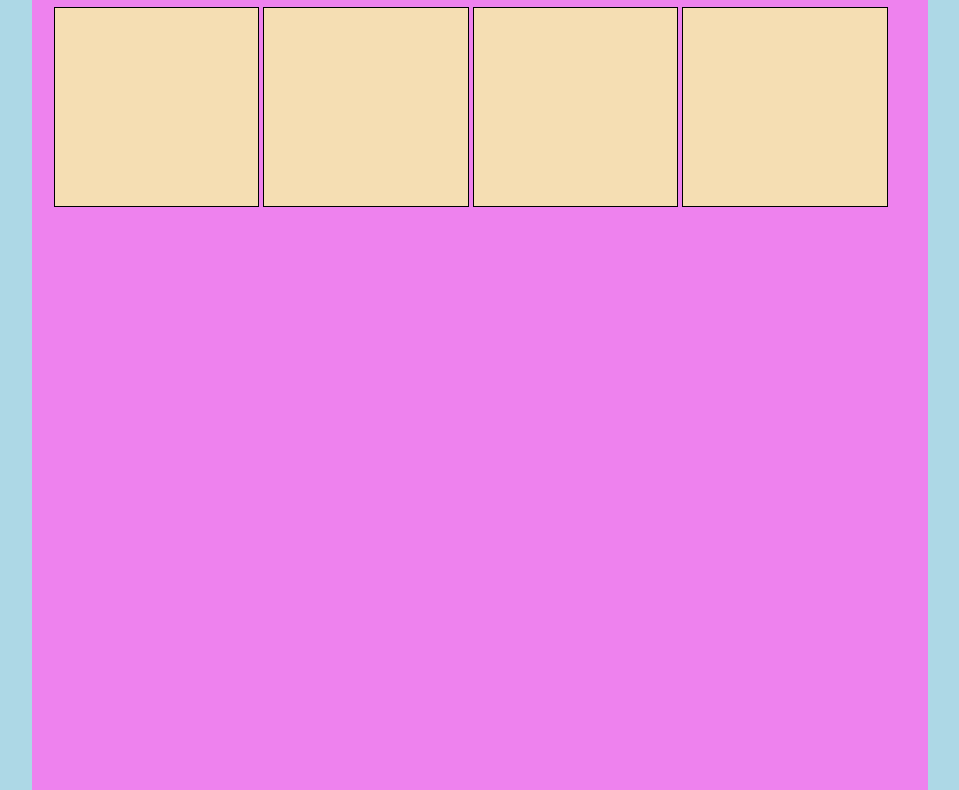
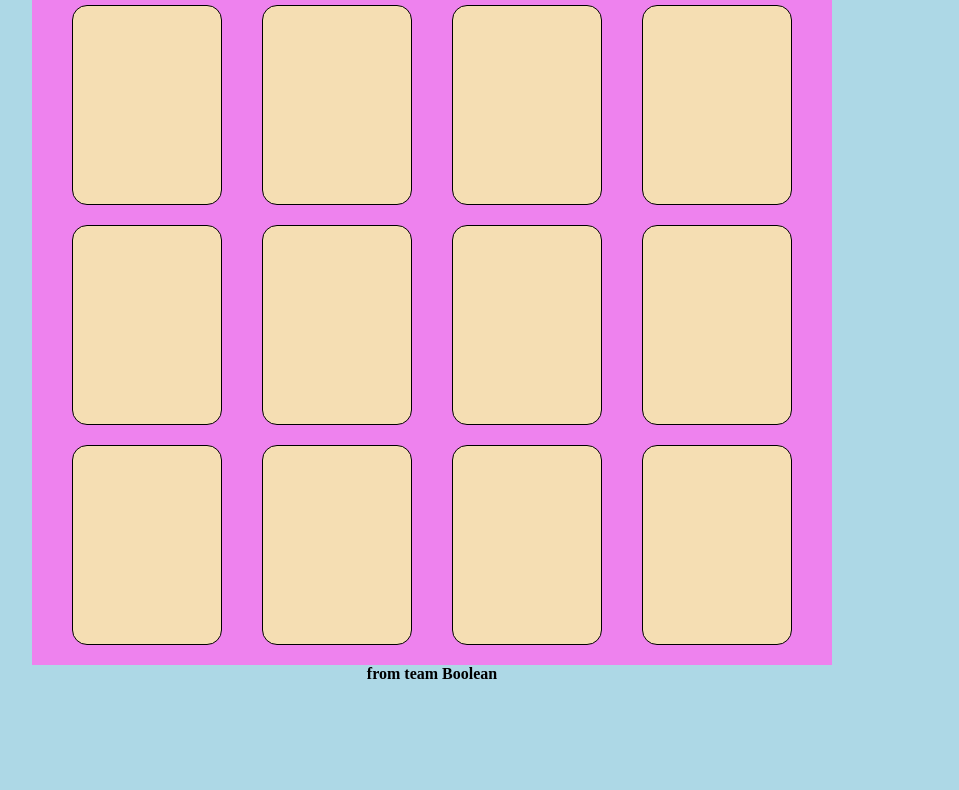
Before and after one commit to AgneseBettio/html-css-memory, a plain HTML site: page index.html in a window 1280 px wide. Shown: the part 52-842 px from the top of the page, without its empty margins (160-1119 px from the left). After the commit the page ends 800 px from the top, so only its background shows below. Drawn offline with Linux system fonts and the light colour scheme.

Commit message:
griglia carte ok

```diff
--- a/index.html
+++ b/index.html
@@ -13,7 +13,19 @@
         <h1>memory game</h1>
     </header>
     <main>
-        <div class="row-1">
+        <div class="row">
+            <div class="card"></div>
+            <div class="card"></div>
+            <div class="card"></div>
+            <div class="card"></div>
+        </div>
+        <div class="row">
+            <div class="card"></div>
+            <div class="card"></div>
+            <div class="card"></div>
+            <div class="card"></div>
+        </div>
+        <div class="row">
             <div class="card"></div>
             <div class="card"></div>
             <div class="card"></div>
--- a/style.css
+++ b/style.css
@@ -7,40 +7,46 @@
 body{
     background-color: #ADD8E6;
 }
+header, footer{
+    margin-left: 15%;
+    margin-right:15%;
+    width:800px;
+    text-align: center;
+}
 h1{
-    text-align: center;
     text-transform: uppercase;
     color: #ffffff;
 }
 main{
     margin-left: 15%;
     margin-right:15%;
-    height: 900px;
+    height: 680px;
+    width:800px;
     background-color: violet;
     padding: 10px;
     position: relative;
-
 }
 main .card {
     height:200px;
-    width:24%;
+    width:150px;
     float: left;
     background-color: wheat;
     border: 1px solid black;
+
+    margin-left: 20px;
+    margin-right: 20px;
+
+    border-radius: 15px;
+
 }
-.row-1::after{
+
+.row::after{
     display: table;
     content: "";
     clear: both;
 }
-.row-1{
+.row{
     padding: 10px;
+    width: 100%;
+
 }
-.card{
-    margin: 2px;
-}
-
-
-h4{
-    text-align: center;
-}
```
